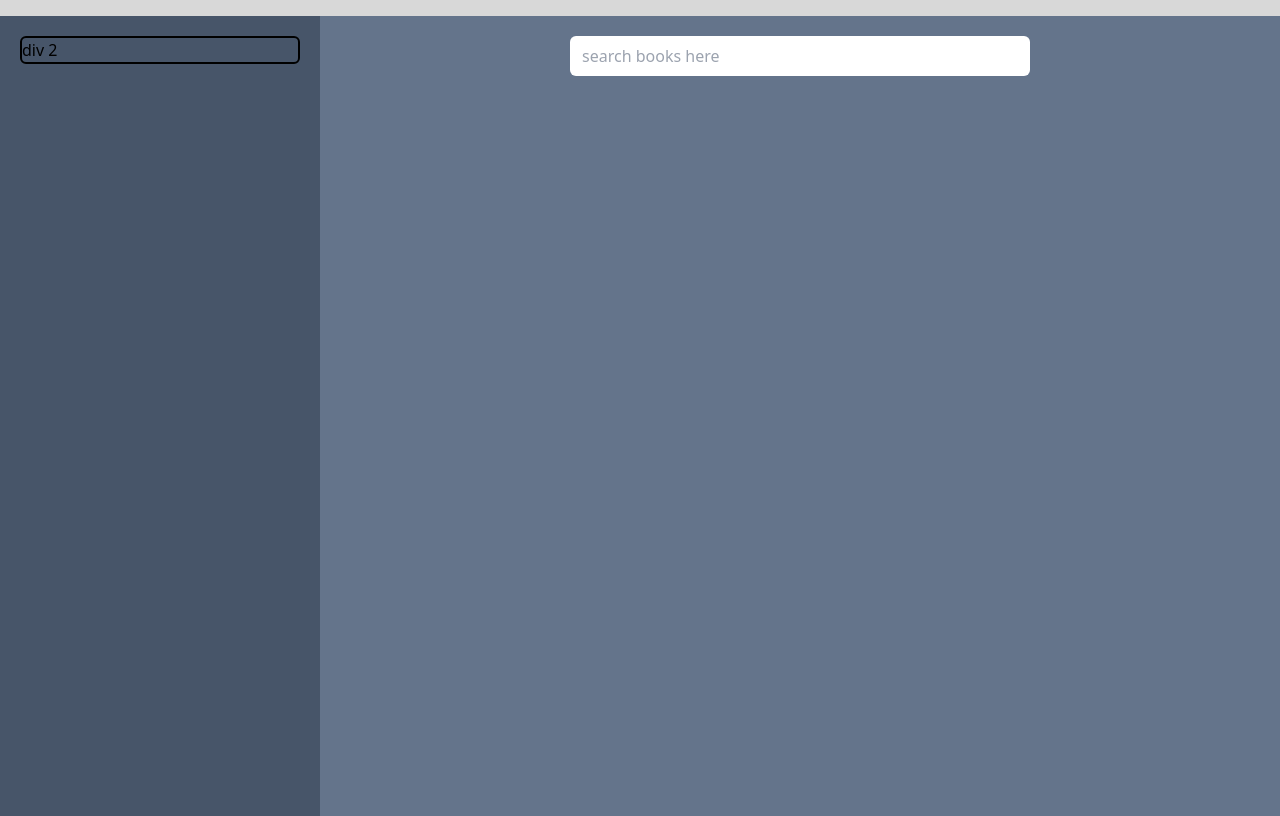
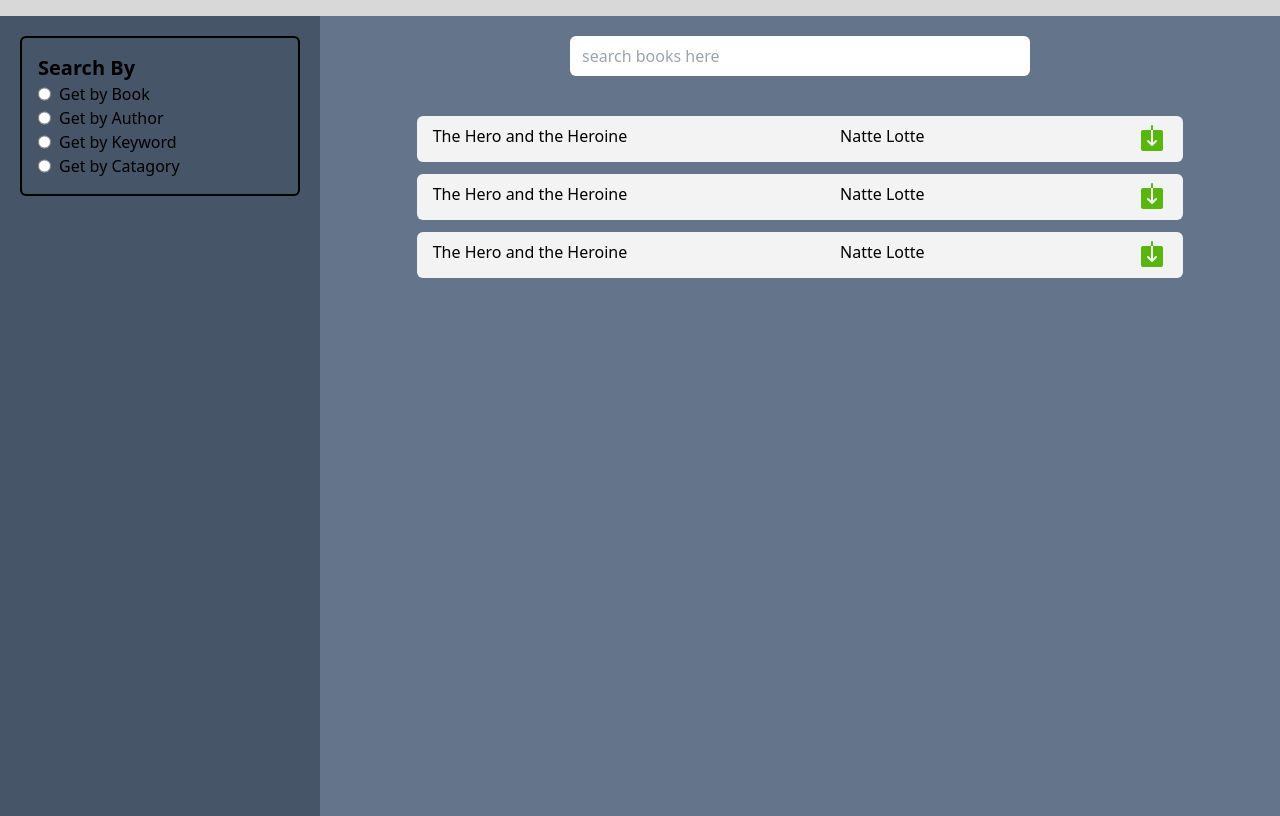
Before and after one commit to Satish9047/book-sharing-website, a website built with Vite: page client/index.html in a window 1280 px wide. Shown: the part 60-876 px from the top of the page. Built offline with nearby package versions, Linux system fonts and the light colour scheme.

Commit message:
create: dashboard page

```diff
--- a/client/index.html
+++ b/client/index.html
@@ -12,20 +12,45 @@
   <navbar class="px-4 py-5 flex justify-center">
     <h1 class="font-semibold text-3xl">Recon Book</h1>
   </navbar>
-  <section class=" h-screen bg-slate-600 flex ">
+  <section class="h-screen bg-slate-600 flex ">
     <aside class=" p-5 w-3/12">
-      <div class="w-full h-auto border-2 border-black rounded-md">
-        <p>div 2</p>
+      <div class="p-4 w-full h-auto border-2 border-black rounded-md flex flex-col">
+        <h2 class="text-xl font-semibold">Search By</h2>
+        <div class="flex gap-2"><input type="radio">Get by Book</input></div>
+        <div class="flex gap-2"><input type="radio">Get by Author</input></div>
+        <div class="flex gap-2"><input type="radio">Get by Keyword</input></div>
+        <div class="flex gap-2"><input type="radio">Get by Catagory</input></div>
+      </div>
       </div>
     </aside>
-    <aside class=" w-9/12 p-5 bg-slate-500">
+    <aside class="w-9/12 p-5 bg-slate-500 flex flex-col gap-10">
       <div class="flex justify-center">
         <input placeholder="search books here" class="w-1/2 px-3 py-2 rounded-md">
       </div>
-      <div>
+      <div class="mx-auto w-10/12 flex flex-col gap-3">
+
+        <div class="px-4 py-2 flex justify-between bg-[#F3F3F3] rounded-md">
+          <h3>The Hero and the Heroine</h3>
+          <p>Natte Lotte</p>
+          <figure><img src="public/icon/download-icon.png"></figure>
+        </div>
+
+        <div class="px-4 py-2 flex justify-between bg-[#F3F3F3] rounded-md">
+          <h3>The Hero and the Heroine</h3>
+          <p>Natte Lotte</p>
+          <figure><img src="public/icon/download-icon.png"></figure>
+        </div>
+
+        <div class="px-4 py-2 flex justify-between bg-[#F3F3F3] rounded-md">
+          <h3>The Hero and the Heroine</h3>
+          <p>Natte Lotte</p>
+          <figure><img src="public/icon/download-icon.png"></figure>
+        </div>
 
       </div>
     </aside>
+
+
   </section>
 
   <script type="module" src="./src/main.ts"></script>
```
Also changed, not shown: client/public/icon/download-icon.png (added).
